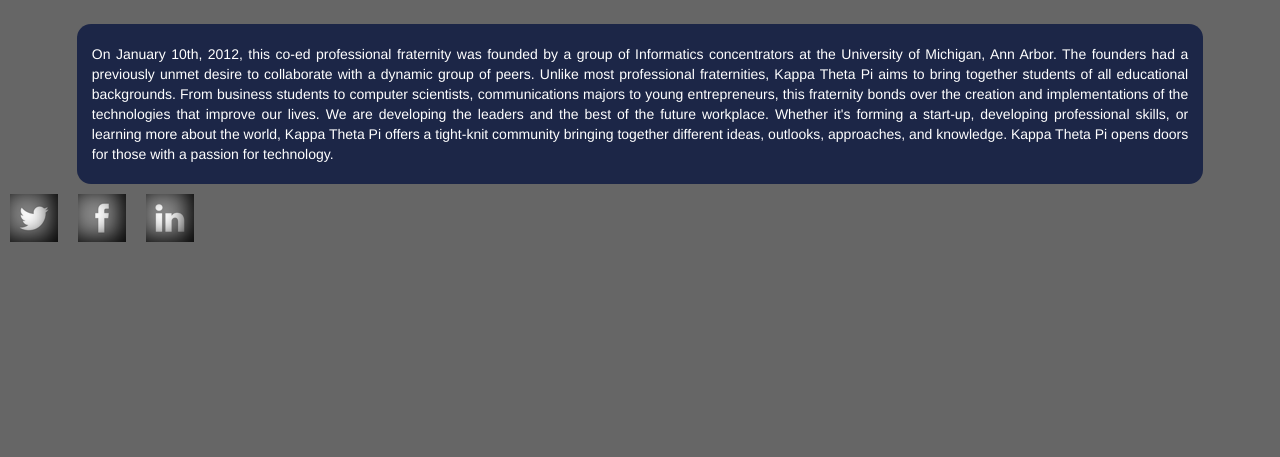
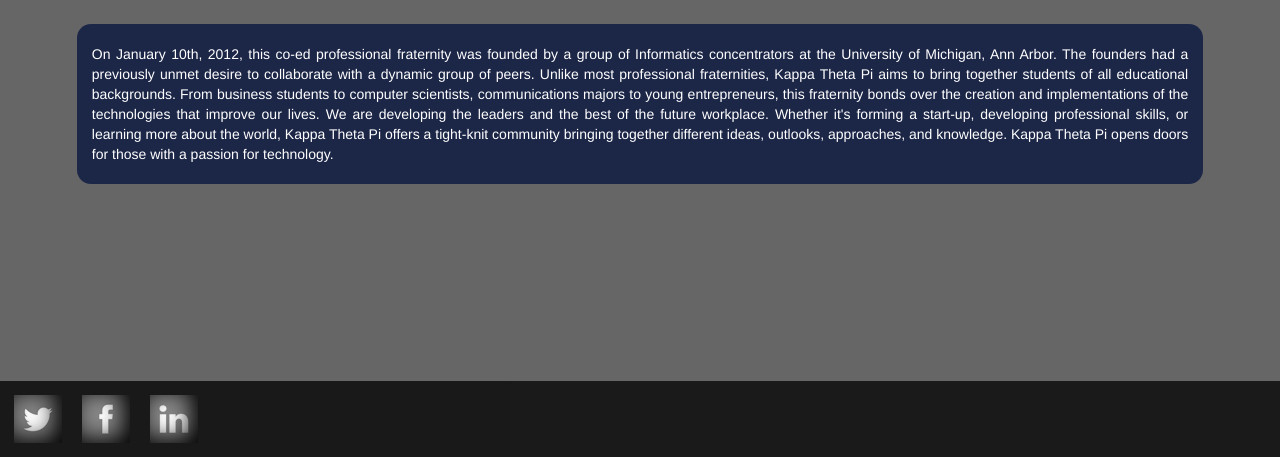
Before and after one commit to adamato/website, a PHP site: page / in a window 1280 px wide. Shown: the part 727-1184 px from the top of the page. Run offline with PHP 8.4, Linux system fonts and the light colour scheme; some libraries are stand-ins or nearby versions; some web fonts are replaced.

Commit message:
updated index.css & index.html

```diff
--- a/public/css/index.css
+++ b/public/css/index.css
@@ -208,3 +208,15 @@
 .facebook-hover{
     background-image:url('../img/facebook-hover.png');
 }
+
+#sociallinx{float:center;}
+footer{
+    bottom:0%;
+    position:fixed;
+    background-color:rgba(0,0,0,0.75);
+    z-index:10;
+    width:100%;
+    text-align:center;
+    color:#ffffff;
+    padding:0.3em;
+}
--- a/public/index.html
+++ b/public/index.html
@@ -50,9 +50,6 @@
                     <br>
                     <br>
                 </div>
-                <a href="https://twitter.com/KappaThetaPi" class="twitter-hover social-slide"></a>
-                <a href="https://www.facebook.com/groups/345015858877204/" class="facebook-hover social-slide"></a>
-                <a href="http://www.linkedin.com/groups?gid=4661089" class="linkedin-hover social-slide"></a>
                 <br>
             </section>
 <!---/////////////////////////////#RUSH///////////////////////////////////////-->
@@ -147,6 +144,13 @@
                 </div>
             </section>
         </div>
+        <footer>
+            <div id="sociallinx">
+                <a href="https://twitter.com/KappaThetaPi" class="twitter-hover social-slide"></a>
+                <a href="https://www.facebook.com/groups/345015858877204/" class="facebook-hover social-slide"></a>
+                <a href="http://www.linkedin.com/groups?gid=4661089" class="linkedin-hover social-slide"></a>
+            </div>
+        </footer>
     </body>
 </html>
 
```
